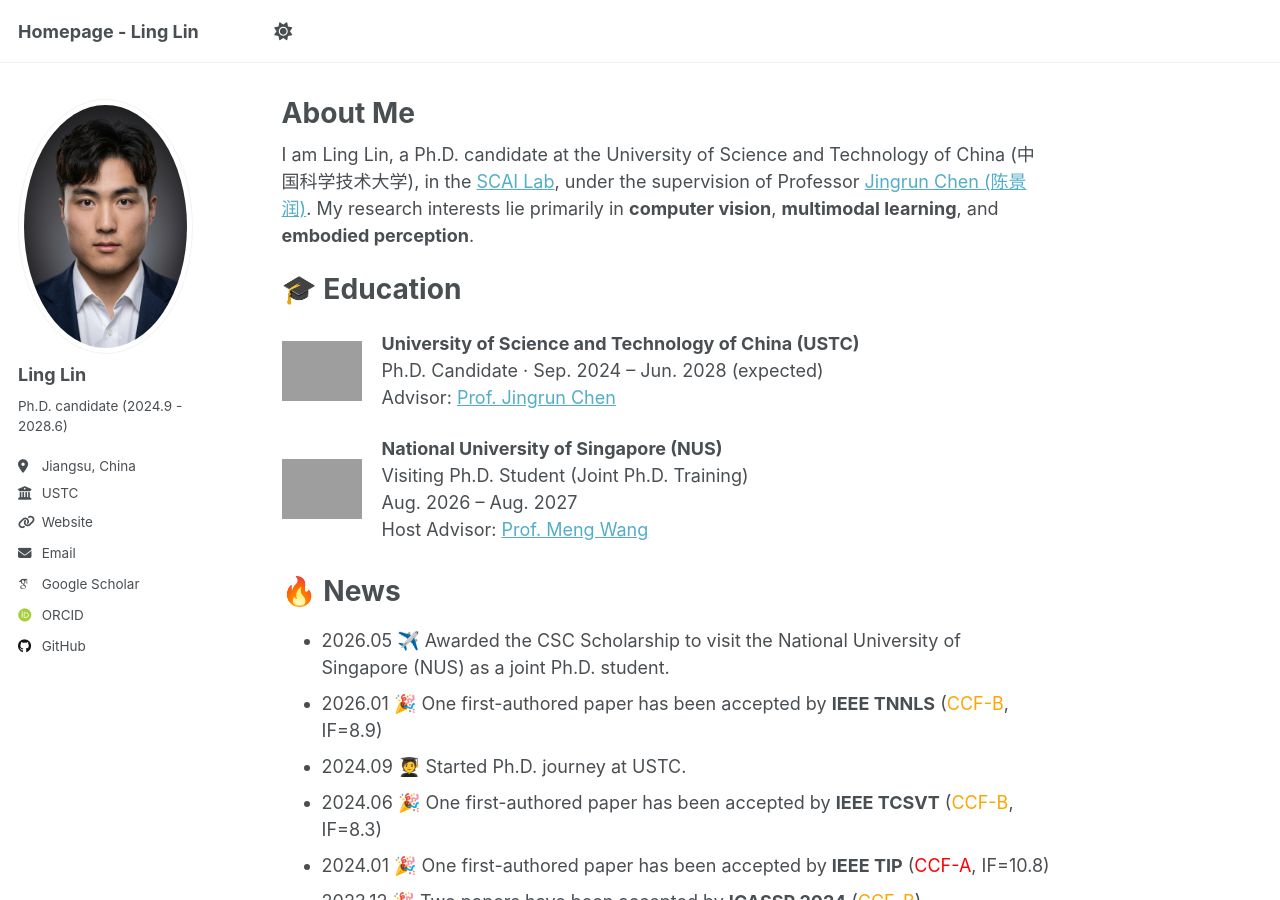
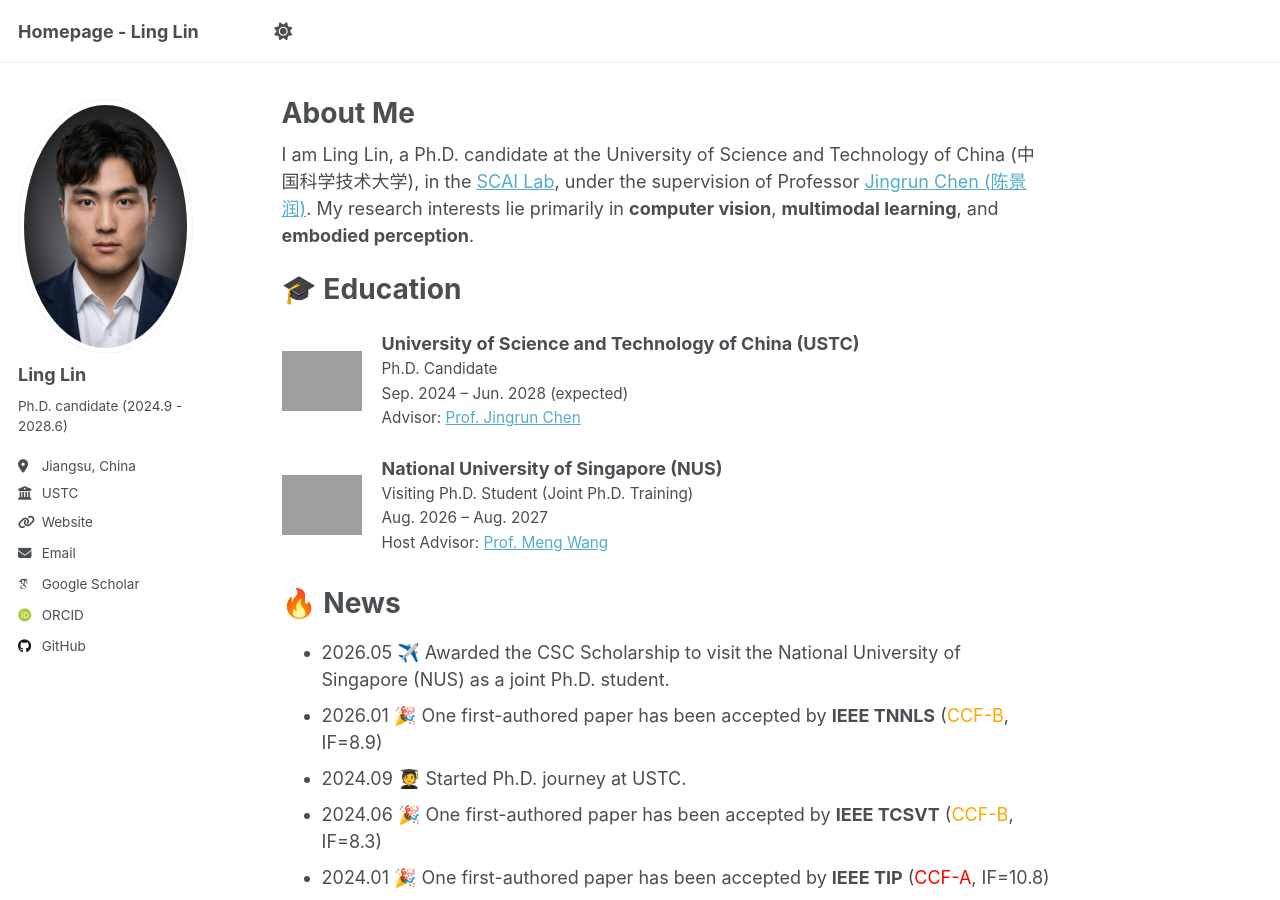
Before and after one commit to LingLin-ll/LingLin-ll.github.io, a Jekyll site: the page built from _pages/about.md, in a window 1280 px wide and 900 px high, cut to the strip 0-900 px from the top of the window. Built offline with Jekyll 4.4.1, drawn with Linux system fonts in a browser that asks for light colours; some web fonts are replaced; grey boxes are pictures that could not be loaded.

Commit message:
Align education entries and reduce detail text size
Updated education section formatting for clarity.

```diff
--- a/_pages/about.md
+++ b/_pages/about.md
@@ -12,11 +12,11 @@ I am Ling Lin, a Ph.D. candidate at the University of Science and Technology of
 <h1 id="education">🎓 Education</h1>
 <div style="display: flex; align-items: center; gap: 20px; margin: 24px 0;">
   <img src="https://jbyang1987.github.io/ustclogo/%E6%A0%A1%E5%BE%BD/ustc%E6%A0%A1%E5%BE%BD%20%E7%A7%91%E5%A4%A7%E8%93%9D.png" alt="USTC logo" style="width: 80px; height: 80px; object-fit: contain; flex-shrink: 0;">
-  <div><strong>University of Science and Technology of China (USTC)</strong><br>Ph.D. Candidate &middot; Sep. 2024 &ndash; Jun. 2028 (expected)<br>Advisor: <a href="https://sz.ustc.edu.cn/rcdw_show/46.html">Prof. Jingrun Chen</a></div>
+  <div><strong>University of Science and Technology of China (USTC)</strong><div style="font-size: 0.85em; line-height: 1.6;">Ph.D. Candidate<br>Sep. 2024 &ndash; Jun. 2028 (expected)<br>Advisor: <a href="https://sz.ustc.edu.cn/rcdw_show/46.html">Prof. Jingrun Chen</a></div></div>
 </div>
 <div style="display: flex; align-items: center; gap: 20px; margin: 24px 0 32px;">
   <img src="https://www.nus.edu.sg/images/default-source/identity-images/nus-vlogo-color.png" alt="NUS logo" style="width: 80px; height: 100px; object-fit: contain; flex-shrink: 0;">
-  <div><strong>National University of Singapore (NUS)</strong><br>Visiting Ph.D. Student (Joint Ph.D. Training)<br>Aug. 2026 &ndash; Aug. 2027<br>Host Advisor: <a href="https://wangm92nus.github.io/">Prof. Meng Wang</a></div>
+  <div><strong>National University of Singapore (NUS)</strong><div style="font-size: 0.85em; line-height: 1.6;">Visiting Ph.D. Student (Joint Ph.D. Training)<br>Aug. 2026 &ndash; Aug. 2027<br>Host Advisor: <a href="https://wangm92nus.github.io/">Prof. Meng Wang</a></div></div>
 </div>
 
 🔥 News
```
